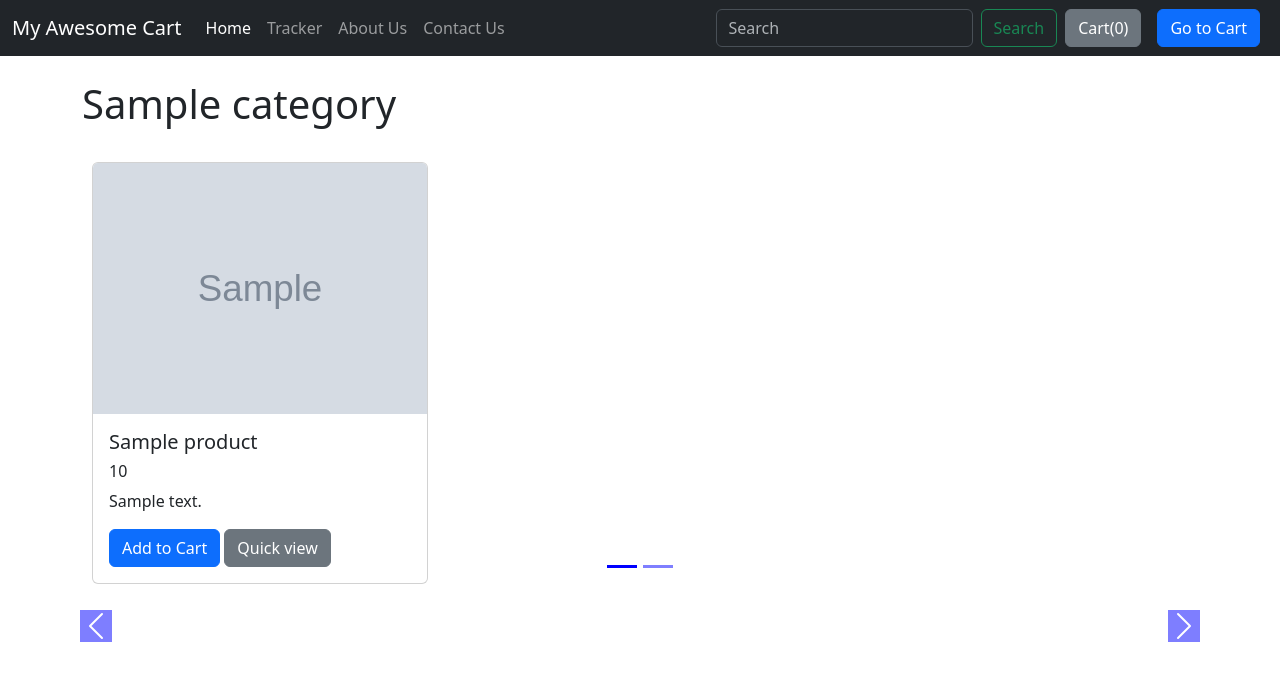
After one commit to abdulrehmanusafzai/carteengo, a Django app: template shop/templates/shop/index2.html in a window 1280 px wide. The commit adds this page. Shown: the top 681 px of the page. Run offline with Django 5.2, Linux system fonts and the light colour scheme; the template is opened without the code that fills it: most values are stand-ins (such as "Sample title", 1, 10 or a date in 2020); grey boxes marked "Sample" are stand-in pictures.

Commit message:
App all ready

```diff
--- a/shop/templates/shop/index.html
+++ b/shop/templates/shop/index.html
@@ -66,8 +66,8 @@
             </div>
           </div>
           {% if forloop.counter|divisibleby:3 and not forloop.last %}
-        <!-- </div> -->
-      <!-- </div> -->
+        </div>
+      </div>
       <div class="carousel-item">
         <div class="row">
           {% endif %}
--- /dev/null
+++ b/shop/templates/shop/index2.html
@@ -0,0 +1,104 @@
+{% extends 'shop/basic.html' %}
+
+{% block css %}
+<style>
+  .carousel-item .card {
+    margin: 10px;
+  }
+
+  .col-md-3 img {
+    width: 227px;
+    height: 242px;
+  }
+
+  .carousel-indicators [data-bs-target] {
+    background-color: blue;
+    bottom: -40px;
+  }
+
+  .carousel-control-prev-icon,
+  .carousel-control-next-icon {
+    background-color: blue;
+  }
+
+  .carousel-control-prev,
+  .carousel-control-next {
+    top: auto;
+    bottom: auto;
+  }
+
+  .no-padding {
+    padding-left: 0;
+    padding-right: 0;
+  }
+</style>
+{% endblock %}
+
+{% block title %} Shop {% endblock %}
+
+{% block body %}
+<div class="container">
+
+  {% for product, range, nSlides in allProds %}
+  <h1 class="my-4">{{ product.0.category }}</h1>
+
+  <div id="demo{{ forloop.counter }}" class="carousel slide my-3" data-bs-ride="carousel">
+
+    <!-- Indicators -->
+    <div class="carousel-indicators">
+      <button type="button" data-bs-target="#demo{{forloop.counter}}" data-bs-slide-to="0" class="active" aria-current="true" aria-label="Slide 1"></button>
+      {% for i in range %}
+      <button type="button" data-bs-target="#demo{{ forloop.parentloop.counter }}" data-bs-slide-to="{{ i }}" aria-current="true" aria-label="Slide {{ i }}"></button>
+      {% endfor %}
+    </div>
+
+    <!-- Slides -->
+    <div class="carousel-inner container no-padding">
+      {% for i in product %}
+        {% if forloop.counter0|divisibleby:3 %}
+          <div class="carousel-item {% if forloop.counter0 == 0 %}active{% endif %}">
+            <div class="row">
+        {% endif %}
+
+        <div class="col-md-4">
+          <div class="card align-item-center">
+            <img src="/media/{{ i.image }}" class="card-img-top" alt="">
+            <div class="card-body">
+              <h5 class="card-title" id="namepr{{ i.id }}">{{ i.product_name }}</h5>
+              <h6 class="card-title" id="pricepr{{ i.id }}">{{ i.price }}</h6>
+              <p class="card-text">{{ i.desc }}</p>
+              <span id="divpr{{ i.id }}" class="divpr">
+                <button id="pr{{ i.id }}" class="btn btn-primary cart">Add to Cart</button>
+              </span>
+              <a href="/shop/products/{{ i.id }}">
+                <button id="qv{{ i.id }}" class="btn btn-secondary">Quick view</button>
+              </a>
+            </div>
+          </div>
+        </div>
+
+        {% if forloop.counter|divisibleby:3 or forloop.last %}
+            </div> <!-- .row -->
+          </div> <!-- .carousel-item -->
+        {% endif %}
+      {% endfor %}
+    </div>
+  </div>
+
+    <!-- Controls -->
+    <button class="carousel-control-prev" type="button" data-bs-target="#demo{{ forloop.counter }}" data-bs-slide="prev">
+      <span class="carousel-control-prev-icon" aria-hidden="true"></span>
+      <span class="visually-hidden">Previous</span>
+    </button>
+    <button class="carousel-control-next" type="button" data-bs-target="#demo{{ forloop.counter }}" data-bs-slide="next">
+      <span class="carousel-control-next-icon" aria-hidden="true"></span>
+      <span class="visually-hidden">Next</span>
+    </button>
+    {% endfor %}
+  </div>
+
+<!-- JS at bottom -->
+<script src="https://cdn.jsdelivr.net/npm/bootstrap@5.3.7/dist/js/bootstrap.bundle.min.js"
+  integrity="sha384-ndDqU0Gzau9qJ1lfW4pNLlhNTkCfHzAVBReH9diLvGRem5+R9g2FzA8ZGN954O5Q" crossorigin="anonymous"></script>
+<script src="https://code.jquery.com/jquery-3.6.0.min.js"></script>
+{% endblock %}
--- a/shop/views.py
+++ b/shop/views.py
@@ -16,7 +16,7 @@ def index(request):
         allProds.append([prod, range(1, nSlides), nSlides])
         print(allProds)
     params = {"allProds": allProds}
-    return render(request, 'shop/index.html', params)
+    return render(request, 'shop/index2.html', params)
 
 def searchMatch(query, item):
     if query in item.desc.lower() or query in item.product_name.lower() or query in item.category.lower():
```
Also changed, not shown: db.sqlite3, media/shop/images/818vBNd81UL._AC_SX679_.jpg (added).
